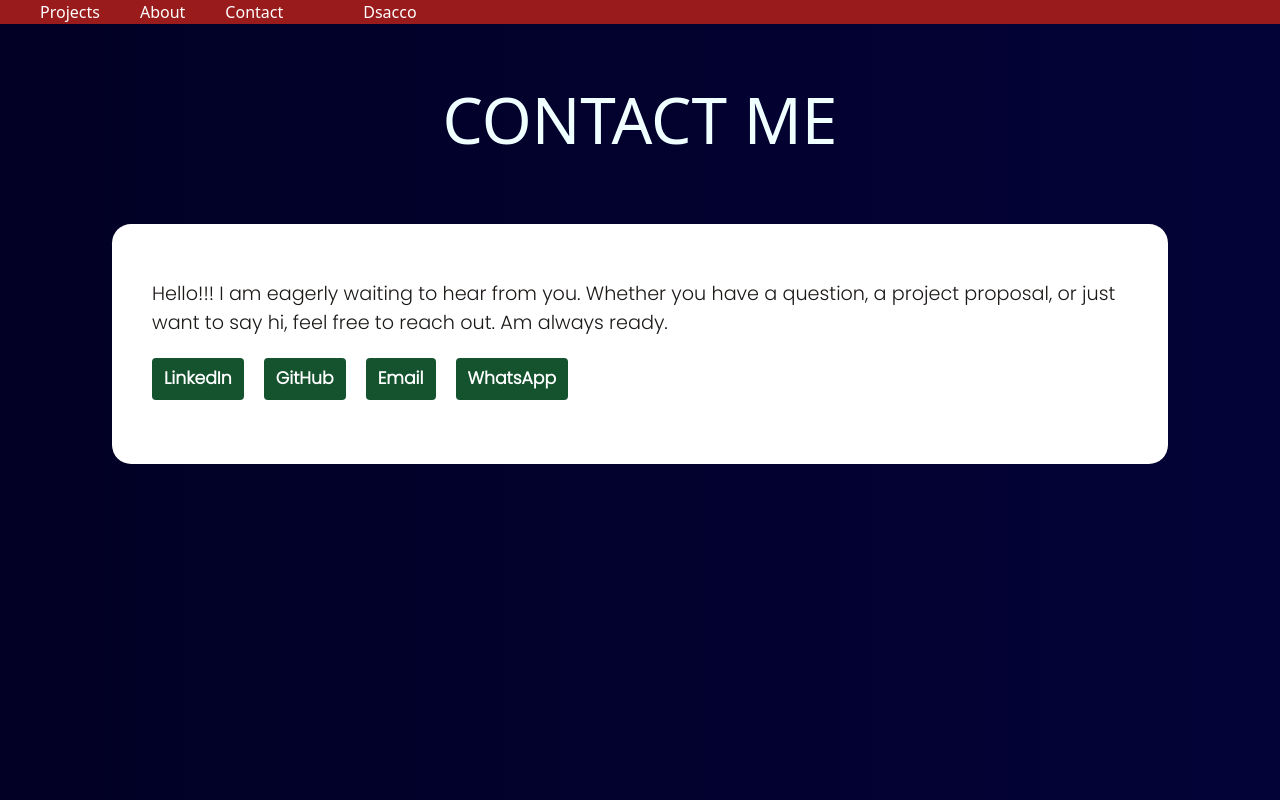
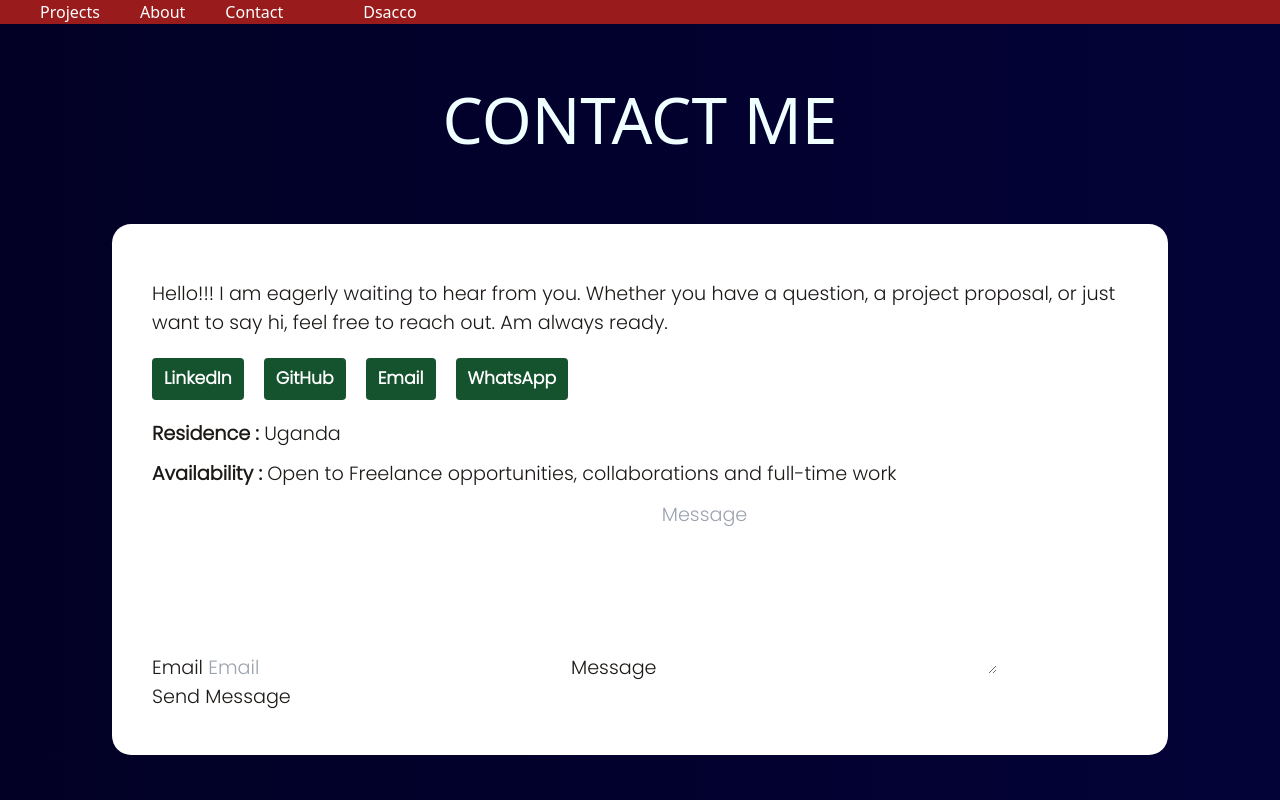
Before and after one commit to yusufnviiri/portfolio, a React (Create React App) app: page /contact in a window 1280 px wide. Built offline with nearby package versions, Linux system fonts and the light colour scheme.

Commit message:
add contact me page

```diff
--- a/src/components/Contact.js
+++ b/src/components/Contact.js
@@ -18,6 +18,21 @@ function Contact() {
     <Link to="/" className='bg-green-900 hover:bg-yellow-300 hover:text-slate-800 mr-5 capitalize  rounded px-3 py-2 text-center text-[0.9em] text-white font-bold'>Email</Link>
     <Link to="/" className='bg-green-900 hover:bg-yellow-300 hover:text-slate-800 mr-5 capitalize  rounded px-3 py-2 text-center text-[0.9em] text-white font-bold'>WhatsApp</Link>
     </div>
+    <p className='my-3 '>  <span className='font-bold'>Residence : </span> Uganda
+    </p>
+    <p className='my-3 '>  <span className='font-bold'>Availability : </span> Open to Freelance opportunities, collaborations and full-time work
+    </p>
+
+    <form>
+    <label for="email">Email</label>
+<input type="email" id="email" name="email" required placeholder=" Email" />
+
+<label for="message">Message</label>
+<textarea id="message" name="message" rows="6" required placeholder=" Message" ></textarea>
+
+<button type="submit">Send Message</button>
+
+    </form>
         </div>
         </>
   )
```
